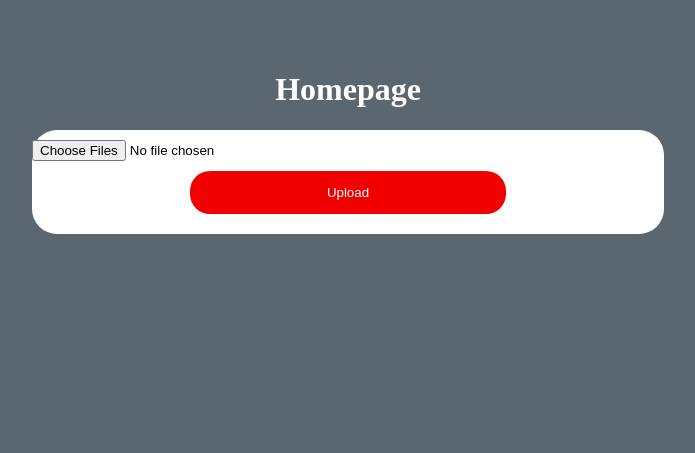
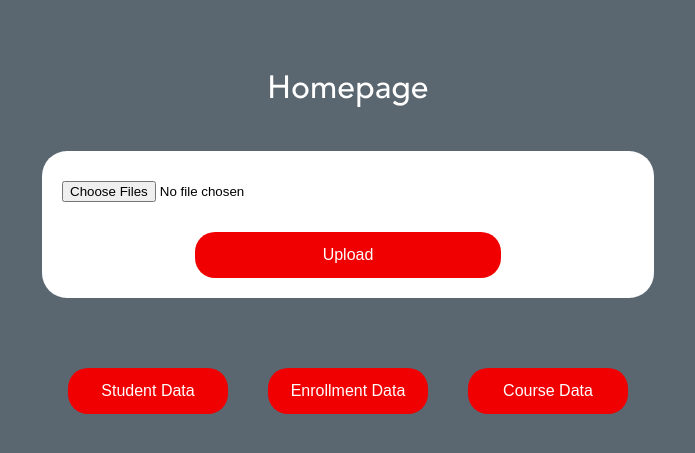
Before and after one commit to SWE4103-Team1/StudentTrackingSystem, a Django app: page /homepage/ in a window 1280 px wide. Shown: the top 453 px of the page, without its empty margins (292-987 px from the left). Run offline with Django 3.2, Linux system fonts and the light colour scheme.

Commit message:
Adding demo buttons and style changes

```diff
--- /dev/null
+++ b/StudentTrackingSystem/StudentTrackingSystemApp/static/StudentTrackingSystemApp/homepage.css
@@ -0,0 +1,21 @@
+.file_upload_container{
+    padding:20px;
+}
+
+.file_upload_container input.input_files{
+    padding:20px;
+    border-radius: 4px;
+}
+.nav_button{
+    width:160px;
+    margin:20px;
+}
+
+.nav_button_container{
+    padding:10px;
+    display:flex;
+    align-items: center;
+    justify-content:center;
+    flex-direction: row;
+    margin:20px;
+}
--- a/StudentTrackingSystem/StudentTrackingSystemApp/static/StudentTrackingSystemApp/main.css
+++ b/StudentTrackingSystem/StudentTrackingSystemApp/static/StudentTrackingSystemApp/main.css
@@ -1,3 +1,9 @@
+@font-face {
+    font-family: 'Avenir';
+    src: local('Abc'),
+         url('../fonts/avnir_sv/AvenirLTStd-Medium.otf');
+  }
+
 body{
     font-family:"Avenir";
     background-color: #5B6770;
@@ -19,6 +25,7 @@ form{
 input[type=text], input[type=password], input[type=email] {
     width: 90%;
     text-align: left;
+    font-size: 16px;
     padding: 12px;
     margin-top: 10px;
     margin-left: auto;
@@ -27,8 +34,8 @@ input[type=text], input[type=password], input[type=email] {
     border: 1px solid #ccc;
     box-sizing: border-box;
     border-radius: 25px;
+}
 
-}
 label{
     color: white;
     text-align: center;
@@ -48,6 +55,7 @@ button {
     color: white;
     text-align: center;
     padding: 14px 20px;
+    font-size:16px;
     margin: 10px auto;
     display: block;
     border: none;
--- a/StudentTrackingSystem/StudentTrackingSystemApp/templates/StudentTrackingSystemApp/homepage.html
+++ b/StudentTrackingSystem/StudentTrackingSystemApp/templates/StudentTrackingSystemApp/homepage.html
@@ -9,14 +9,28 @@
     </title>
     <meta charset="UTF-8">
     <link rel="stylesheet" href="{% static 'StudentTrackingSystemApp/main.css' %}">
+    <link rel="stylesheet" href="{% static 'StudentTrackingSystemApp/homepage.css' %}">
 </head>
 
 <body>
     <h1>Homepage</h1>
-    <form method="POST" enctype="multipart/form-data">{% csrf_token %}
-        <input type="file" name="input_files" accept=".txt" multiple>
-        <button type="submit">Upload</button>
-    </form>
+    <div class='file_upload_container'>
+        <form method="POST" enctype="multipart/form-data">{% csrf_token %}
+            <input type="file" name="input_files" class="input_files" accept=".txt" multiple>
+            <button type="submit">Upload</button>
+        </form>
+    </div>
+    <div class="nav_button_container">
+        <a href="{% url 'student_data' %}" style="text-decoration:none">
+            <button class="nav_button">Student Data</button>
+        </a>
+        <a href="{% url 'enrolment_data' %}" style="text-decoration:none">
+            <button class="nav_button">Enrollment Data</button>
+        </a>
+        <a href="{% url 'course_data' %}" style="text-decoration:none">
+            <button class="nav_button">Course Data</button>
+        </a>
+    </div>
 </body>
 
 </html>
--- a/StudentTrackingSystem/StudentTrackingSystemApp/views.py
+++ b/StudentTrackingSystem/StudentTrackingSystemApp/views.py
@@ -2,7 +2,7 @@ from django.contrib.auth import authenticate, get_user_model, logout
 from django.shortcuts import redirect, render
 from users.managers import UserManager
 from users.roles import UserRole
-from dataloader import load_extract
+from dataloader.load_extract import _uploadAllFiles
 
 
 def registerPage(request):
@@ -48,10 +48,10 @@ def loginPage(request):
 
 #able to read in files
 def homePage(request):
+
     if request.method == 'POST':
 		# files will hold all the files that are read in
         files = request.FILES.getlist('input_files')
-
         for f in files:
             if f.name == 'personData.txt':
                 personData = f
@@ -60,7 +60,7 @@ def homePage(request):
             elif f.name == 'transferData.txt':
                 transferData = f
 
-        load_extract._uploadAllFiles(personData, courseData, transferData)
+        _uploadAllFiles(personData, courseData, transferData)
 
     context = {}
     return render(request, 'StudentTrackingSystemApp/homepage.html', context)
@@ -95,4 +95,4 @@ def enrolment_data(request):
     context = {
         "object_list": all_entries
     }
-    return render(request, 'StudentTrackingSystemApp/Enrolment_data.html', context)
+    return render(request, 'StudentTrackingSystemApp/enrolment_data.html', context)
```
Also changed, not shown: StudentTrackingSystem/StudentTrackingSystem/settings.py (+15 -7 lines), StudentTrackingSystem/StudentTrackingSystemApp/static/fonts/avnir_sv/AvenirLTStd-Book.otf (added), StudentTrackingSystem/StudentTrackingSystemApp/static/fonts/avnir_sv/AvenirLTStd-Medium.otf (added), StudentTrackingSystem/StudentTrackingSystemApp/static/fonts/avnir_sv/AvenirLTStd-Roman.otf (added).
